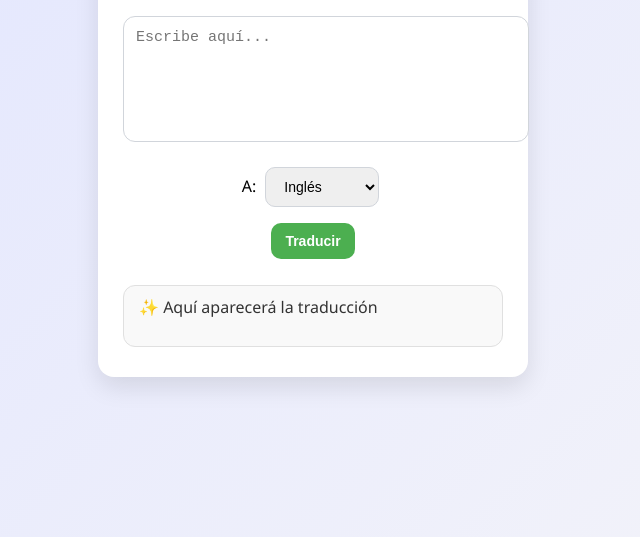
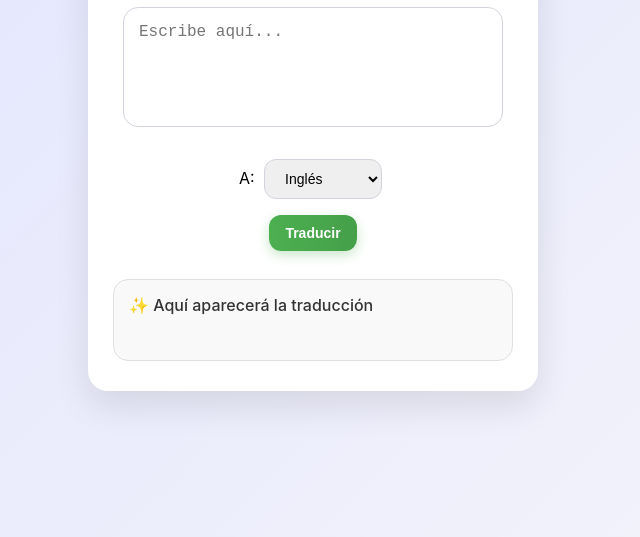
Before and after one commit to Falacel/Traductor, a plain HTML site: page index.html in a window 1280 px wide. Shown: the part 263-800 px from the top of the page, without its empty margins (327-967 px from the left). Drawn offline with Linux system fonts and the light colour scheme.

Commit message:
Mejorado el style

```diff
--- a/styless.css
+++ b/styless.css
@@ -1,86 +1,94 @@
 body {
-    font-family: 'Segoe UI', Tahoma, Geneva, Verdana, sans-serif;
+    font-family: 'Inter', 'Segoe UI', Tahoma, Geneva, Verdana, sans-serif;
     background: linear-gradient(135deg, #e0e4ff, #f4f4f9);
     display: flex;
+    justify-content: center;
     align-items: center;
-    justify-content: center;
     min-height: 100vh;
     margin: 0;
 }
 
+
 .container {
-    background: #ffffff;
+    background: #fff;
     padding: 30px 25px;
-    border-radius: 16px;
-    box-shadow: 0 10px 25px rgba(0, 0, 0, 0.1);
-    width: 380px;
-    max-width: 90%;
+    border-radius: 20px;
+    box-shadow: 0 15px 35px rgba(0,0,0,0.1);
+    width: 400px;
+    max-width: 95%;
     text-align: center;
-    transition: transform 0.2s ease;
+    transition: transform 0.2s;
 }
 
 .container:hover {
     transform: translateY(-5px);
 }
 
+
 h2 {
-    margin-bottom: 20px;
+    margin-bottom: 25px;
+    font-size: 1.8rem;
     color: #333;
-    font-size: 1.6rem;
 }
 
 textarea {
-    width: 100%;
-    height: 100px;
-    padding: 12px;
-    margin: 12px 0;
+    box-sizing: border-box;
+    width: calc(100% - 20px);
+    height: 120px;
+    padding: 15px;
+    border-radius: 15px;
     border: 1px solid #d1d5db;
-    border-radius: 12px;
-    font-size: 15px;
+    font-size: 16px;
     resize: none;
-    transition: border-color 0.3s;
+    transition: border-color 0.3s, box-shadow 0.3s;
+    margin: 10px 10px 20px 10px;
+
 }
 
 textarea:focus {
-    border-color: #4caf50;
+    border-color: #4CAF50;
     outline: none;
-    box-shadow: 0 0 8px rgba(76, 175, 80, 0.3);
+    box-shadow: 0 0 12px rgba(76, 175, 80, 0.25);
 }
+
 
 select, button {
     margin: 8px 5px;
-    padding: 10px 14px;
-    border-radius: 10px;
+    padding: 10px 16px;
+    border-radius: 12px;
     font-size: 14px;
     border: 1px solid #d1d5db;
     transition: all 0.2s ease;
 }
 
+
 button {
-    background: #4CAF50;
+    background: linear-gradient(90deg, #4CAF50, #45a049);
     color: white;
     border: none;
     cursor: pointer;
     font-weight: 600;
+    box-shadow: 0 4px 12px rgba(76, 175, 80, 0.3);
 }
 
 button:hover {
-    background: #45a049;
-    box-shadow: 0 4px 12px rgba(76, 175, 80, 0.3);
+    background: linear-gradient(90deg, #45a049, #3d8a40);
+    transform: translateY(-2px);
 }
 
+
 .output {
-    margin-top: 18px;
-    padding: 10px 15px;
+    margin-top: 20px;
+    padding: 15px;
     font-weight: 500;
     color: #333;
-    min-height: 40px;
-    border-radius: 12px;
-    background-color: #f9f9f9;
+    min-height: 50px;
+    border-radius: 15px;
+    background: #f9f9f9;
     border: 1px solid #e0e0e0;
     text-align: left;
-    white-space: pre-wrap; /* Mantener saltos de línea */
-    transition: background-color 0.3s;
+    white-space: pre-wrap;
+    transition: background 0.3s;
 }
 
 .output:empty {
```
